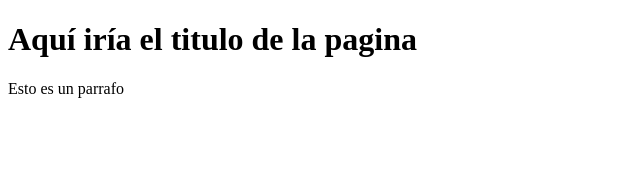
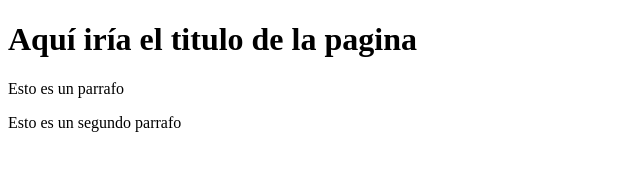
Before and after one commit to alder-26/Proyecto-web-empresa-C, a plain HTML site: page index.html in a window 1280 px wide. Shown: the whole page, without its empty margins (0-640 px from the left). Drawn offline with Linux system fonts and the light colour scheme.

Commit message:
Agregando segundo parrafo

```diff
--- a/index.html
+++ b/index.html
@@ -8,5 +8,6 @@
 <body>
     <h1>Aquí iría el titulo de la pagina</h1>
     <p>Esto es un parrafo</p>
+    <p>Esto es un segundo parrafo</p>
 </body>
 </html>
```
